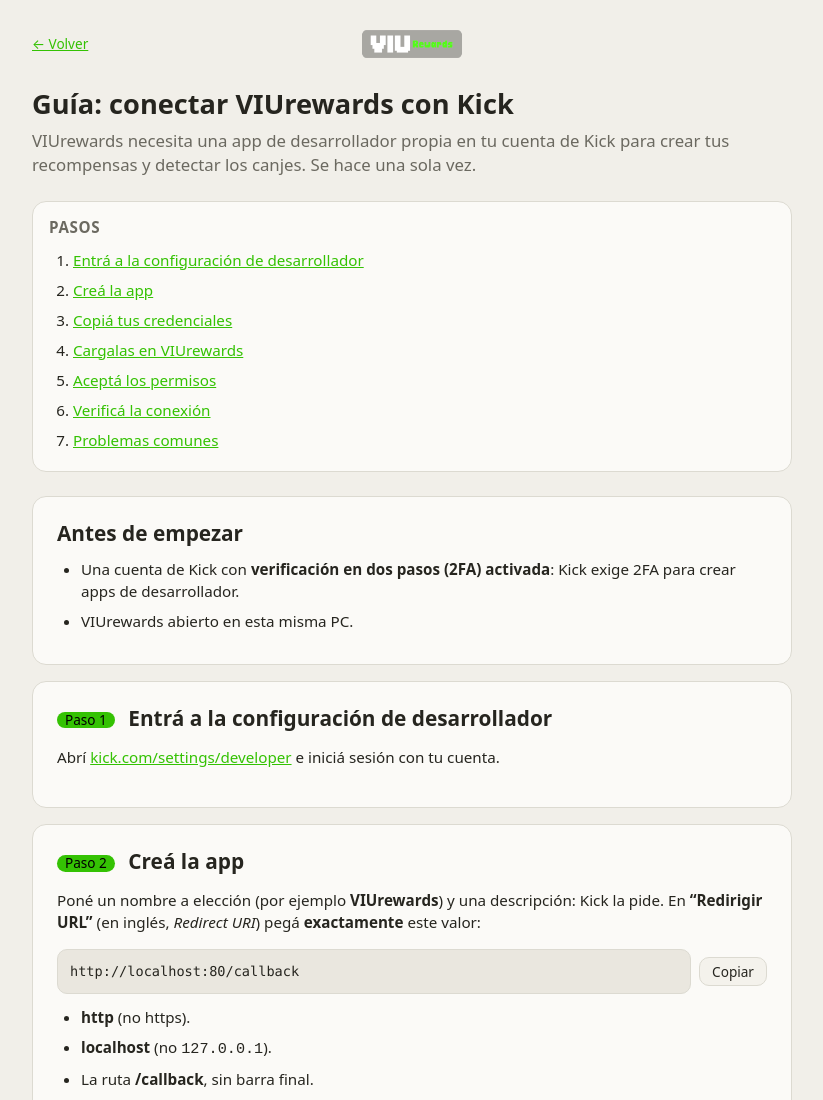
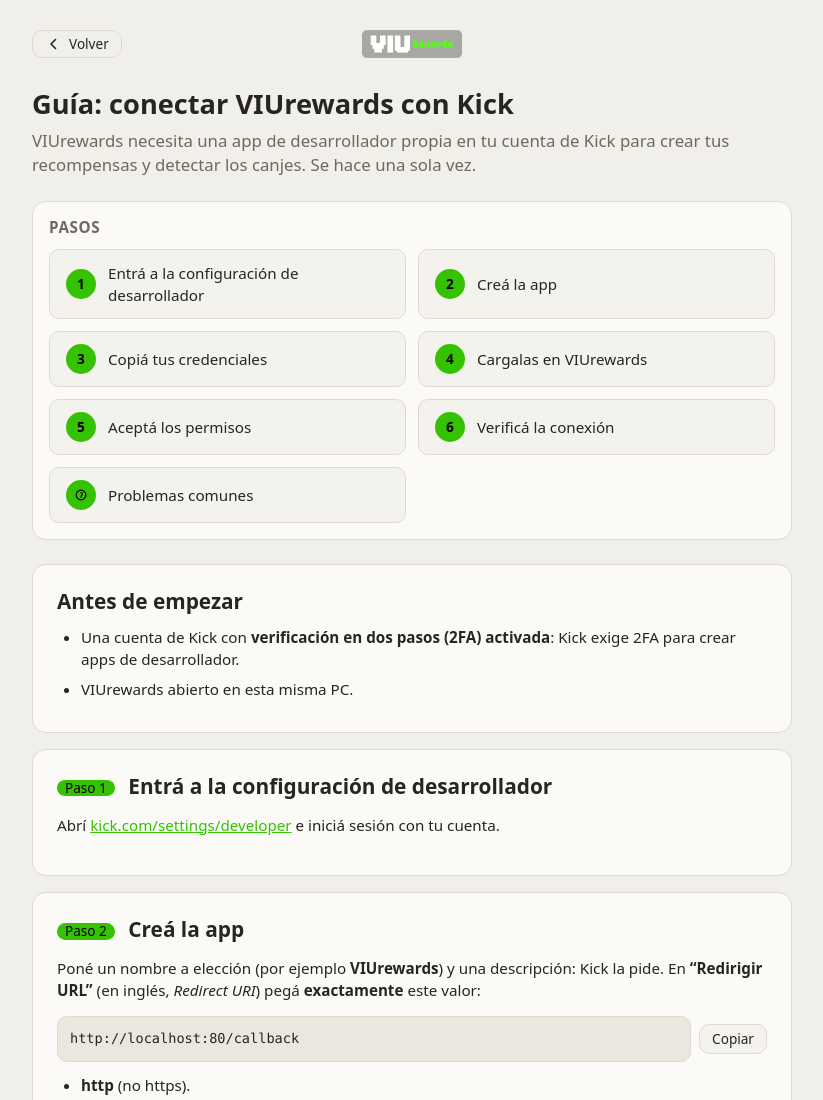
Before and after one commit to gogg08/VIUrewards, a website: page web/guia.html in a window 1280 px wide. Shown: the top 1100 px of the page, without its empty margins (228-1051 px from the left). Drawn offline with Linux system fonts and the light colour scheme; no server answers.

Commit message:
Give the guide's back link and step index a button look

```diff
--- a/web/guia.html
+++ b/web/guia.html
@@ -26,7 +26,19 @@
   <body>
     <div class="guide-wrap" x-data="guideApp()">
       <div class="guide-bar">
-        <a class="guide-back" href="/">← Volver</a>
+        <a class="guide-back" href="/" aria-label="Volver al inicio">
+          <svg class="guide-back-icon" viewBox="0 0 16 16" width="16" height="16" aria-hidden="true" focusable="false">
+            <path
+              d="M10.5 3.5 6 8l4.5 4.5"
+              fill="none"
+              stroke="currentColor"
+              stroke-width="1.6"
+              stroke-linecap="round"
+              stroke-linejoin="round"
+            />
+          </svg>
+          <span>Volver</span>
+        </a>
         <!-- Logo con modos configurables (Automático/Dinámico/Estático). -->
         <div class="brand guide-brand" x-data="logoBadge()">
           <img
@@ -48,16 +60,32 @@
           detectar los canjes. Se hace una sola vez.
         </p>
 
-        <nav class="guide-index" aria-label="Índice de la guía">
-          <h2>Pasos</h2>
-          <ol>
-            <li><a href="#guia-paso-1">Entrá a la configuración de desarrollador</a></li>
-            <li><a href="#guia-paso-2">Creá la app</a></li>
-            <li><a href="#guia-paso-3">Copiá tus credenciales</a></li>
-            <li><a href="#guia-paso-4">Cargalas en VIUrewards</a></li>
-            <li><a href="#guia-paso-5">Aceptá los permisos</a></li>
-            <li><a href="#guia-paso-6">Verificá la conexión</a></li>
-            <li><a href="#guia-problemas">Problemas comunes</a></li>
+        <nav class="guide-index" aria-label="Índice de la guía" aria-labelledby="guia-indice-titulo">
+          <h2 id="guia-indice-titulo">PASOS</h2>
+          <ol class="guide-index-list">
+            <li><a class="guide-index-link" href="#guia-paso-1"><span class="guide-index-badge" aria-hidden="true">1</span><span>Entrá a la configuración de desarrollador</span></a></li>
+            <li><a class="guide-index-link" href="#guia-paso-2"><span class="guide-index-badge" aria-hidden="true">2</span><span>Creá la app</span></a></li>
+            <li><a class="guide-index-link" href="#guia-paso-3"><span class="guide-index-badge" aria-hidden="true">3</span><span>Copiá tus credenciales</span></a></li>
+            <li><a class="guide-index-link" href="#guia-paso-4"><span class="guide-index-badge" aria-hidden="true">4</span><span>Cargalas en VIUrewards</span></a></li>
+            <li><a class="guide-index-link" href="#guia-paso-5"><span class="guide-index-badge" aria-hidden="true">5</span><span>Aceptá los permisos</span></a></li>
+            <li><a class="guide-index-link" href="#guia-paso-6"><span class="guide-index-badge" aria-hidden="true">6</span><span>Verificá la conexión</span></a></li>
+            <li>
+              <a class="guide-index-link" href="#guia-problemas">
+                <span class="guide-index-badge guide-index-badge--help" aria-hidden="true">
+                  <svg viewBox="0 0 16 16" width="14" height="14" focusable="false">
+                    <path
+                      d="M8 2.5a5.5 5.5 0 0 1 0 11a5.5 5.5 0 0 1 0-11Zm0 7.6v.6M8 5.2a1.7 1.7 0 0 1 .9 3.1c-.5.3-.9.6-.9 1.1"
+                      fill="none"
+                      stroke="currentColor"
+                      stroke-width="1.4"
+                      stroke-linecap="round"
+                      stroke-linejoin="round"
+                    />
+                  </svg>
+                </span>
+                <span>Problemas comunes</span>
+              </a>
+            </li>
           </ol>
         </nav>
 
--- a/web/style.css
+++ b/web/style.css
@@ -107,6 +107,8 @@
   --logo-height-guide: 40px;
   /* Ancho máximo de la columna de lectura de la guía. */
   --guide-width: 760px;
+  /* Círculo numerado del índice de la guía. */
+  --guide-step-badge: 30px;
 
   /* Controles nativos (scroll, selects, inputs, selector de color) en variante
      oscura. Un tema claro futuro puede sobreescribirlo. */
@@ -2599,7 +2601,8 @@ table.grid td.actions button {
   background: var(--color-bg);
 }
 
-/* Barra superior: "Volver" a la izquierda y el logo (más chico) centrado. */
+/* Barra superior: "Volver" a la izquierda y el logo (más chico) centrado.
+   El logo va en el flujo y se achica antes de chocar con el botón. */
 .guide-bar {
   position: relative;
   display: flex;
@@ -2610,20 +2613,66 @@ table.grid td.actions button {
   margin: 0 auto var(--space-5);
 }
 
+/* "Volver": botón de borde suave (sigue siendo un enlace). */
 .guide-back {
   position: absolute;
   left: 0;
+  display: inline-flex;
+  align-items: center;
+  gap: var(--space-2);
+  min-height: var(--control-height);
+  padding-inline: var(--space-3);
+  border: 1px solid var(--color-border);
+  border-radius: var(--radius);
+  background: transparent;
+  color: var(--color-text);
   font-size: var(--text-sm);
+  font-weight: var(--weight-medium);
+  text-decoration: none;
   white-space: nowrap;
+  transition: border-color 0.12s ease, background 0.12s ease;
+}
+
+.guide-back-icon {
+  display: block;
+  flex: none;
+}
+
+.guide-back:hover,
+.guide-back:focus-visible {
+  border-color: var(--color-accent);
+  background: var(--color-accent-soft);
+}
+
+.guide-back:active {
+  background: var(--color-accent-soft-border);
 }
 
 .guide-brand {
   justify-content: center;
+  min-width: 0;
 }
 
 /* El logo de la guía es más chico que el del login. */
 .guide-brand .brand-logo {
   height: var(--logo-height-guide);
+}
+
+/* Ventana angosta: el botón deja de estar superpuesto para que no choque con
+   el logo, y el logo se achica un poco más. */
+@media (max-width: 520px) {
+  .guide-bar {
+    flex-wrap: wrap;
+    justify-content: space-between;
+  }
+
+  .guide-back {
+    position: static;
+  }
+
+  .guide-brand .brand-logo {
+    height: calc(var(--logo-height-guide) - 6px);
+  }
 }
 
 .guide {
@@ -2642,7 +2691,7 @@ table.grid td.actions button {
   font-size: var(--text-lg);
 }
 
-/* Índice con enlaces ancla (navegable con teclado; el foco lo da el sistema). */
+/* Índice con enlaces ancla: cada paso es un botón (navegable con teclado). */
 .guide-index {
   margin: var(--space-5) 0;
   padding: var(--space-4);
@@ -2652,21 +2701,82 @@ table.grid td.actions button {
 }
 
 .guide-index h2 {
-  margin: 0 0 var(--space-2);
+  margin: 0 0 var(--space-3);
   font-size: var(--text-base);
   color: var(--color-muted);
   text-transform: uppercase;
   letter-spacing: 0.04em;
 }
 
-.guide-index ol {
+.guide-index-list {
+  display: grid;
+  gap: var(--space-3);
   margin: 0;
-  padding-left: var(--space-5);
-}
-
-.guide-index a {
-  display: inline-block;
-  padding: var(--space-1) 0;
+  padding: 0;
+  list-style: none;
+}
+
+/* Sin viñeta, pero la semántica de lista se conserva en Safari/VoiceOver. */
+.guide-index-list li::marker {
+  content: "";
+}
+
+/* Una columna por defecto; dos columnas desde 700 px. */
+@media (min-width: 700px) {
+  .guide-index-list {
+    grid-template-columns: repeat(2, minmax(0, 1fr));
+  }
+}
+
+.guide-index-link {
+  display: flex;
+  align-items: center;
+  gap: var(--space-3);
+  height: 100%;
+  padding: var(--space-3) var(--space-4);
+  border: 1px solid var(--color-border);
+  border-radius: var(--radius);
+  background: var(--color-panel-2);
+  color: var(--color-text);
+  text-decoration: none;
+  overflow-wrap: anywhere;
+  transition: border-color 0.12s ease, background 0.12s ease;
+}
+
+.guide-index-link:hover,
+.guide-index-link:focus-visible {
+  border-color: var(--color-accent);
+  background: var(--color-accent-soft);
+}
+
+.guide-index-link:active {
+  background: var(--color-accent-soft-border);
+}
+
+/* Círculo numerado: acento de fondo y tinta del acento encima. */
+.guide-index-badge {
+  display: inline-flex;
+  flex: none;
+  align-items: center;
+  justify-content: center;
+  width: var(--guide-step-badge);
+  height: var(--guide-step-badge);
+  border-radius: var(--radius-pill);
+  background: var(--color-accent);
+  color: var(--color-accent-ink);
+  font-size: var(--text-sm);
+  font-weight: var(--weight-bold);
+}
+
+.guide-index-badge svg {
+  display: block;
+}
+
+@media (prefers-reduced-motion: reduce) {
+  .guide-back,
+  .guide-index-link {
+    transition: none;
+  }
 }
 
 /* Cada paso es una tarjeta. */
```
Also changed, not shown: AGENTS.md (+3 -1 lines), UI-DESIGN.md (+26 -2 lines), src/server/guia-ui.test.ts (+75 -0 lines).
